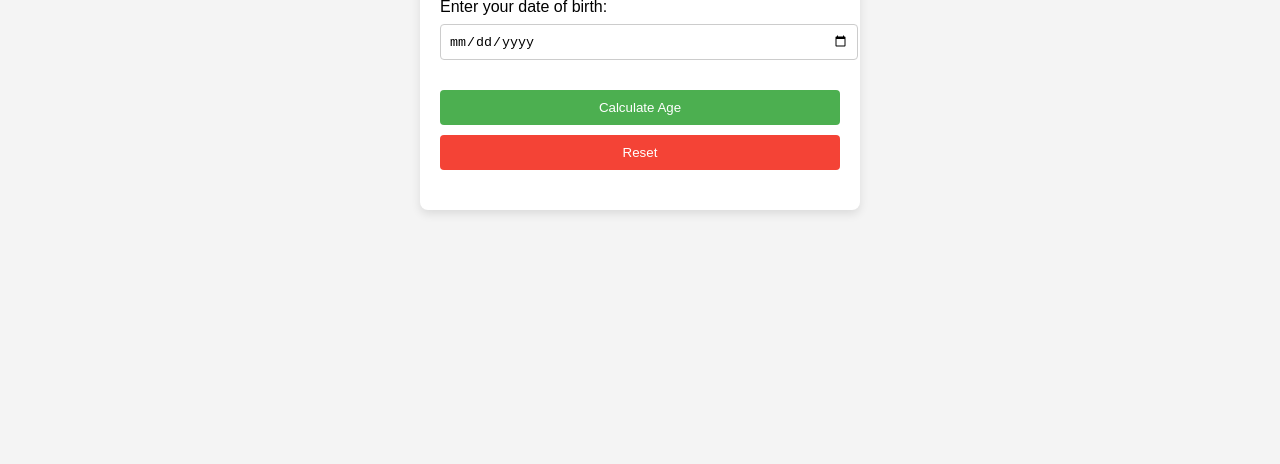
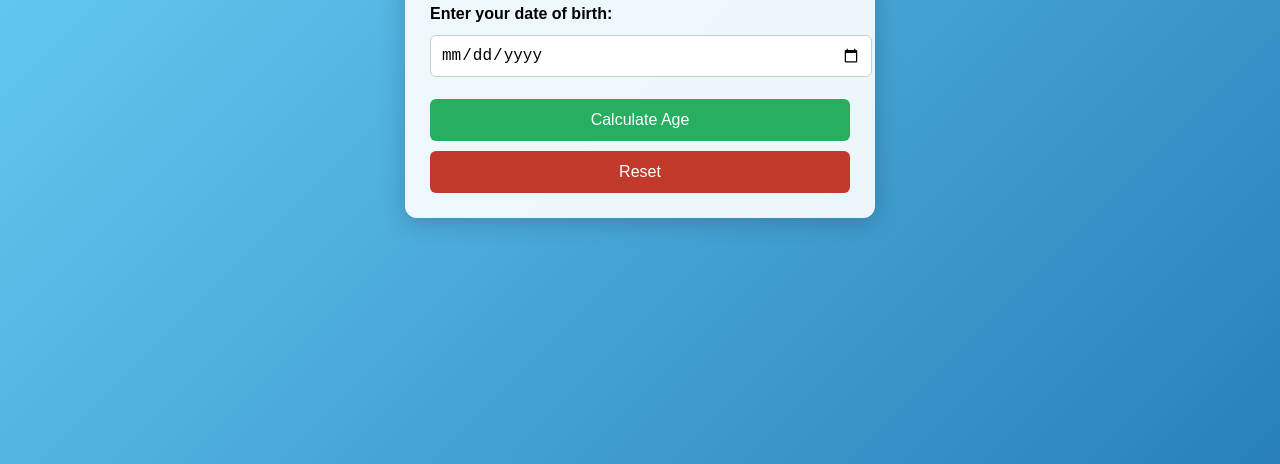
Before and after one commit to DineshK028/calculator, a plain HTML site: page index.html in a window 1280 px wide. Shown: the part 336-800 px from the top of the page. Drawn offline with Linux system fonts and the light colour scheme.

Commit message:
Update style.css

```diff
--- a/style.css
+++ b/style.css
@@ -1,65 +1,87 @@
 body {
     font-family: Arial, sans-serif;
+    background: linear-gradient(135deg, #6dd5fa, #2980b9);
+    height: 100vh;
+    margin: 0;
     display: flex;
     justify-content: center;
     align-items: center;
-    height: 100vh;
-    margin: 0;
-    background-color: #f4f4f4;
 }
 
 .calculator {
-    background-color: white;
-    padding: 20px;
-    border-radius: 8px;
-    box-shadow: 0 4px 10px rgba(0, 0, 0, 0.1);
-    width: 100%;
-    max-width: 400px;
+    background: rgba(255, 255, 255, 0.9);
+    backdrop-filter: blur(6px);
+    padding: 25px;
+    border-radius: 12px;
+    width: 90%;
+    max-width: 420px;
+    box-shadow: 0 4px 25px rgba(0, 0, 0, 0.2);
 }
 
 h1 {
-    font-size: 24px;
     text-align: center;
+    font-size: 28px;
+    margin-bottom: 20px;
 }
 
 label {
-    display: block;
-    margin-bottom: 8px;
+    font-size: 16px;
+    font-weight: bold;
 }
 
 input[type="date"] {
     width: 100%;
-    padding: 8px;
-    margin-bottom: 20px;
+    padding: 10px;
+    margin: 12px 0;
     border: 1px solid #ccc;
-    border-radius: 4px;
+    border-radius: 6px;
+    font-size: 16px;
 }
 
 button {
     width: 100%;
-    padding: 10px;
+    padding: 12px;
     border: none;
-    border-radius: 4px;
+    border-radius: 6px;
+    margin-top: 10px;
+    font-size: 16px;
     cursor: pointer;
-    margin-top: 10px;
 }
 
 .btn {
-    background-color: #4CAF50;
+    background-color: #27ae60;
     color: white;
 }
 
 .reset-btn {
-    background-color: #f44336;
+    background-color: #c0392b;
     color: white;
 }
 
 button:hover {
-    opacity: 0.8;
+    opacity: 0.9;
 }
 
 .result {
     margin-top: 20px;
-    font-size: 18px;
-    text-align: center;
+    padding: 15px;
+    background: #ffffffdd;
+    border-radius: 8px;
+    font-size: 17px;
+    line-height: 1.6;
+    display: none;
 }
+
+.hidden {
+    display: none;
+}
+
+.fade-in {
+    display: block;
+    animation: fadeIn 0.6s ease-in-out;
+}
+
+@keyframes fadeIn {
+    from { opacity: 0; transform: translateY(10px); }
+    to { opacity: 1; transform: translateY(0); }
+}
```
